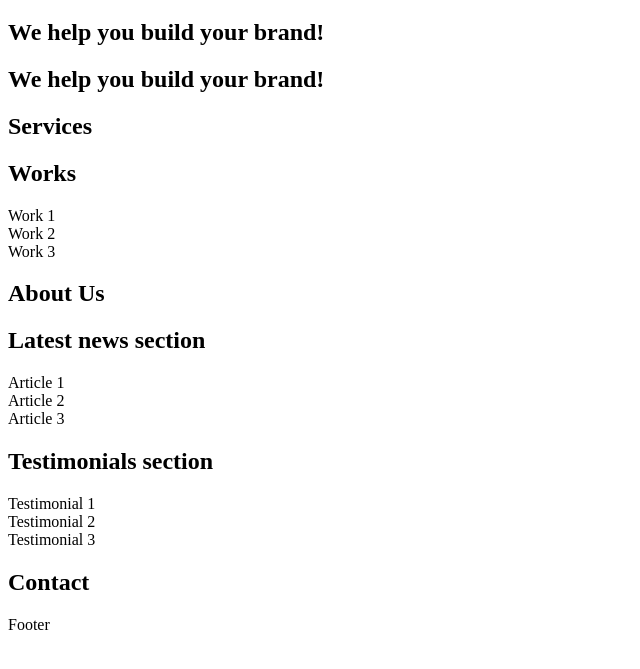
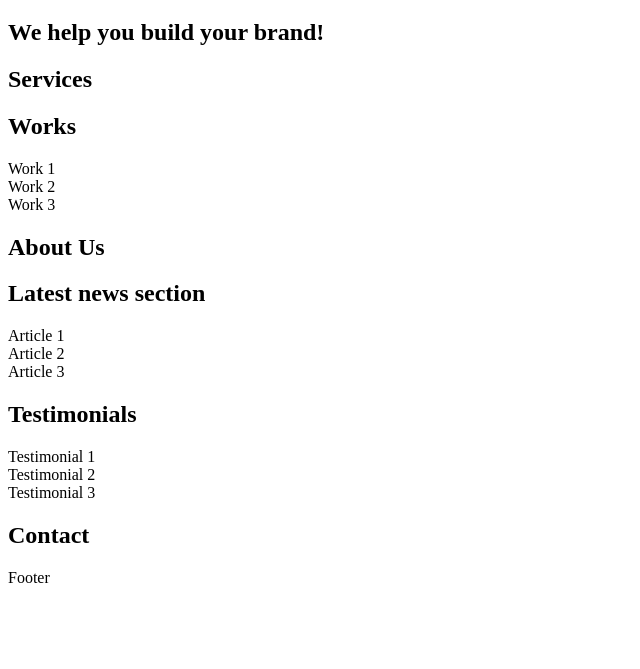
Before and after one commit to luiluma/holbertonschool-web_front_end, a plain HTML site: page html_advanced/9-index.html in a window 1280 px wide. Shown: the part 61-730 px from the top of the page, without its empty margins (0-640 px from the left). Drawn offline with Linux system fonts and the light colour scheme.

Commit message:
Level 2 headings

```diff
--- a/html_advanced/9-index.html
+++ b/html_advanced/9-index.html
@@ -17,7 +17,6 @@
         <section>
             <h2>We help you build your brand!</h2>
         </section>
-        <h2>We help you build your brand!</h2>
         <section>
             <h2>Services</h2>
         </section>
@@ -34,7 +33,7 @@
             <article>Article 2</article>
             <article>Article 3</article>
         </section>
-        <section><h2>Testimonials section</h2>
+        <section><h2>Testimonials</h2>
             <article>Testimonial 1</article>
             <article>Testimonial 2</article>
             <article>Testimonial 3</article>
```
